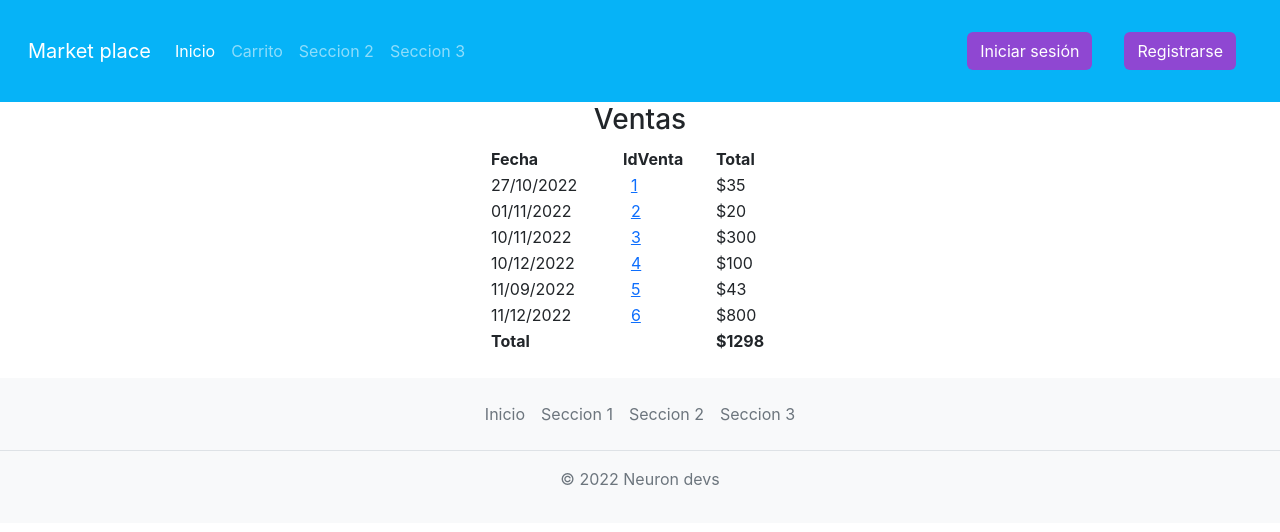
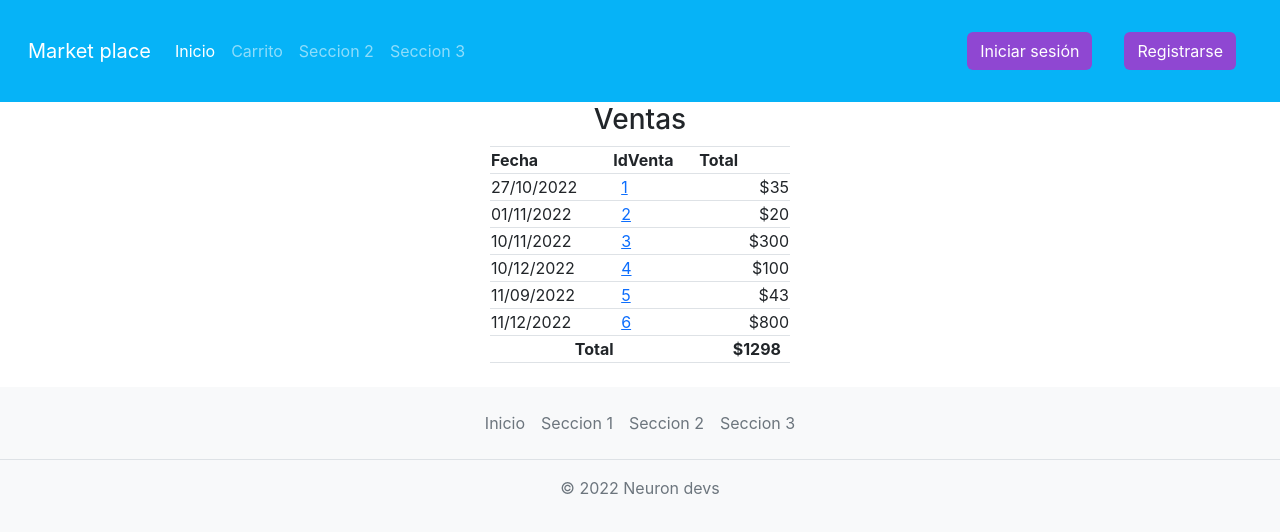
Before and after one commit to NeuronDevs/market-place, a React (Create React App) app: page /ventas in a window 1280 px wide. Shown: the top 532 px of the page. Built offline with nearby package versions, Linux system fonts and the light colour scheme.

Commit message:
agregando total ventas

```diff
--- a/src/components/SaleRow.jsx
+++ b/src/components/SaleRow.jsx
@@ -9,7 +9,7 @@ export const SaleRow = ({ id, date , total }) => {
         <tr>
             <td>{date}</td>
             <td><a href="#">{id}</a></td>
-            <td>${total}</td>
+            <td align="right">${total}</td>
         </tr>
     )
 }
--- a/src/components/Sales.jsx
+++ b/src/components/Sales.jsx
@@ -14,10 +14,10 @@ export const Sales = () => {
     }
 
     return (
-        <div className="container text-left">
-                    <table className="table mx-auto " style={{"maxWidth":"300px"}}>
+        <div className="container">
+                    <table className="table mx-auto table-bordered" style={{"maxWidth":"300px"}}>
                     <th colspan="3" className="ancho-columna"><h3 className="text-center">Ventas</h3></th>
-                        <tr className="text-left">
+                        <tr>
                             <th>Fecha</th>
                             <th>IdVenta</th>
                             <th>Total</th>
@@ -33,8 +33,8 @@ export const Sales = () => {
                                 ))
                         }
                         <tr>
-                            <th colspan="2">Total</th>
-                            <th>${total}</th>
+                            <td align="center" colspan="2"><b>Total</b></td>
+                            <td align="right"><b>${total}</b></td>
                         </tr>
                     </table>
                 </div >
```
